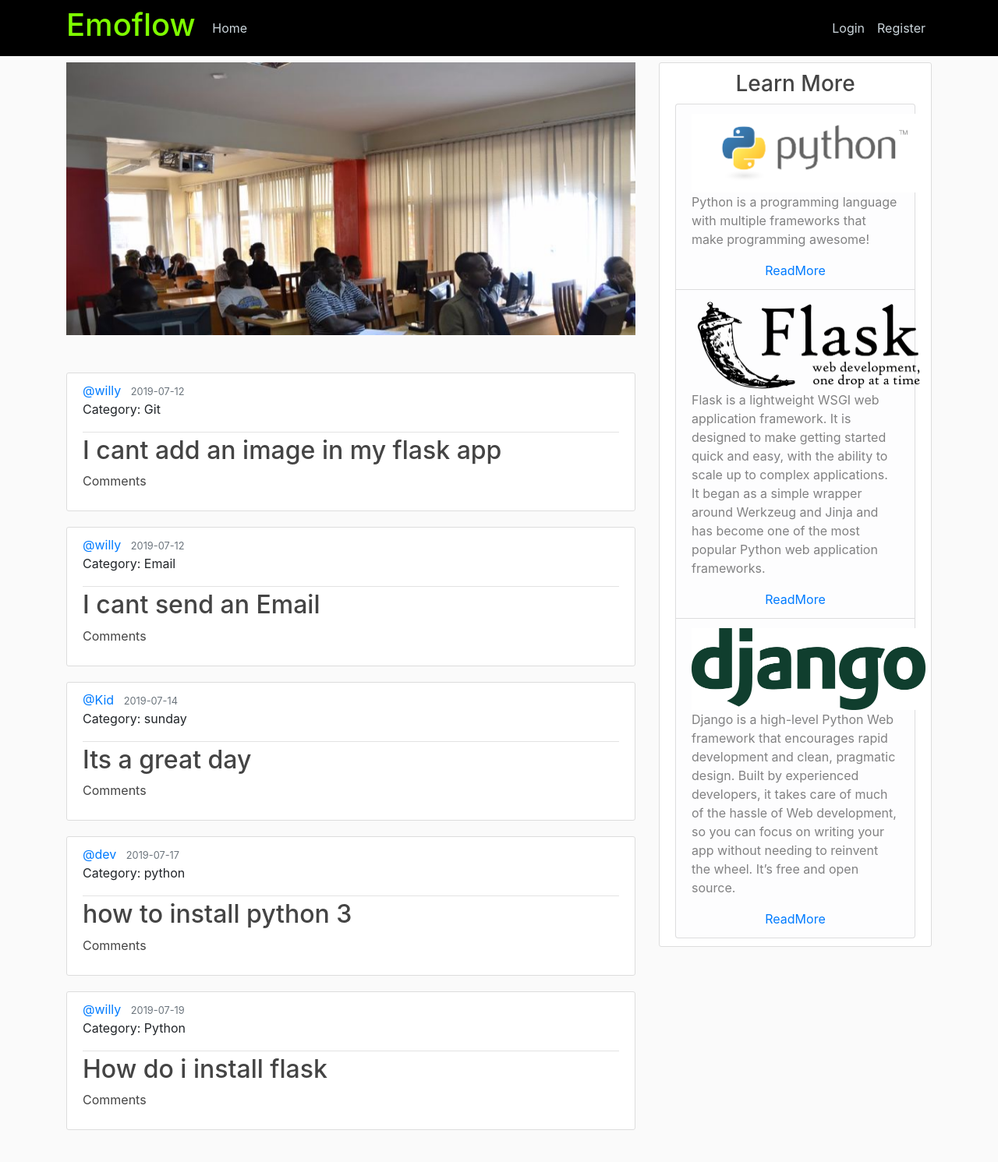
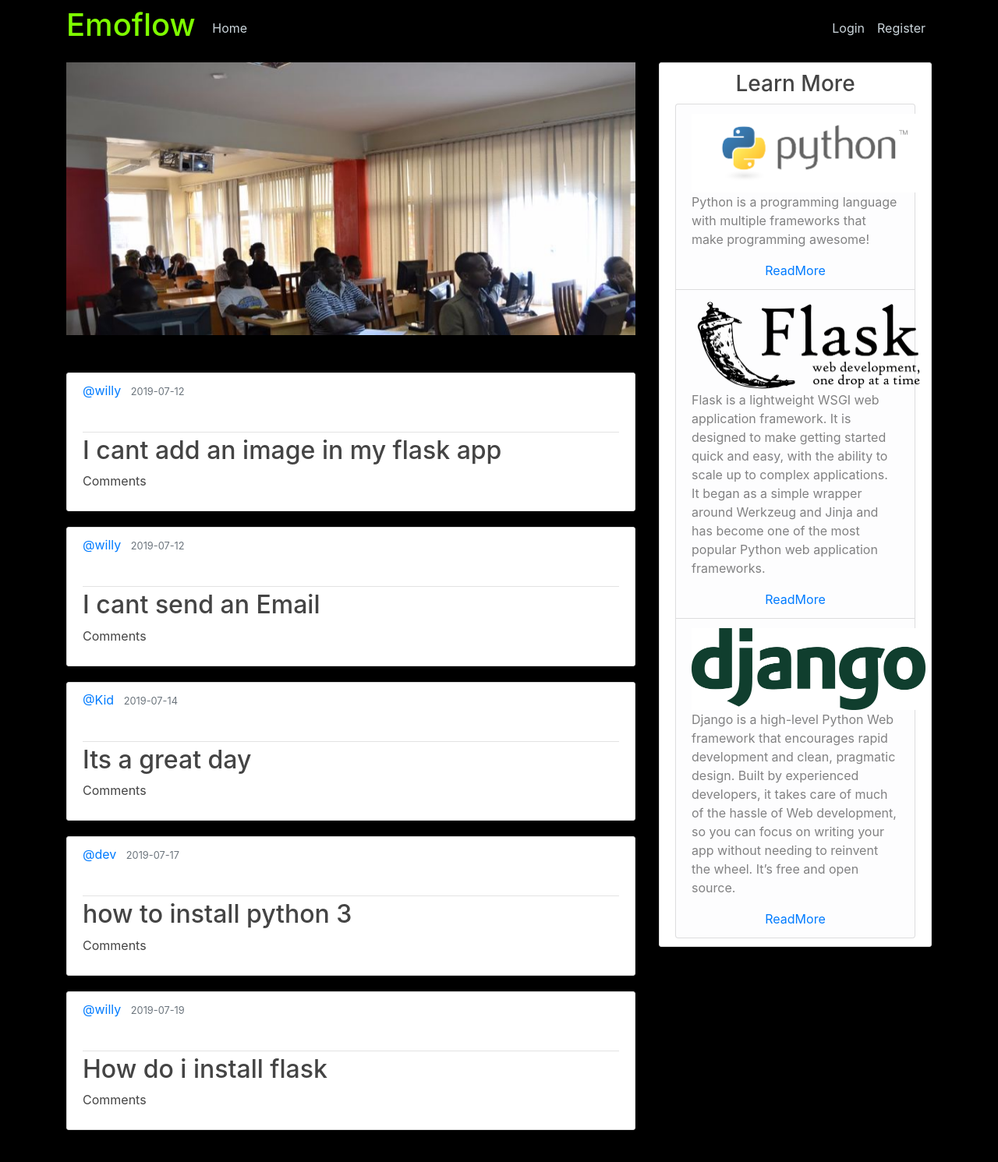
Before and after one commit to willy005/final-project, a Flask app: page / in a window 1280 px wide. Shown: the top 1491 px of the page at 78% size. Run offline with Flask 2, Linux system fonts and the light colour scheme; data comes from the database, SQL or seed files in the repository; both versions use the stored data as it was after the commit; some libraries are stand-ins or nearby versions.

Commit message:
Added all changes

```diff
--- a/piches/static/main.css
+++ b/piches/static/main.css
@@ -1,6 +1,6 @@
 body {
-    background: #fafafa;
-    /*color: yellow;*/
+    background: black;
+    color: white;
     margin-top: 5rem;
 }
 
--- a/piches/templates/layout.html
+++ b/piches/templates/layout.html
@@ -23,7 +23,7 @@
             integrity="sha384-JjSmVgyd0p3pXB1rRibZUAYoIIy6OrQ6VrjIEaFf/nJGzIxFDsf4x0xIM+B07jRM"
             crossorigin="anonymous"></script>
 
-<body>
+<body style="background-image: url("../static/profile/back.jpg")">
 <header class="site-header">
     <nav class="navbar navbar-expand-md navbar-dark fixed-top" style="background-color: black">
         <div class="container">
--- a/requirements.txt
+++ b/requirements.txt
@@ -12,7 +12,6 @@
 itsdangerous==1.1.0
 Jinja2==2.10.1
 MarkupSafe==1.1.1
-psycopg2==2.8.2
 pycparser==2.19
 six==1.12.0
 SQLAlchemy==1.3.3
```
Also changed, not shown: piches/site.db, piches/static/profile/back.jpg (added).
